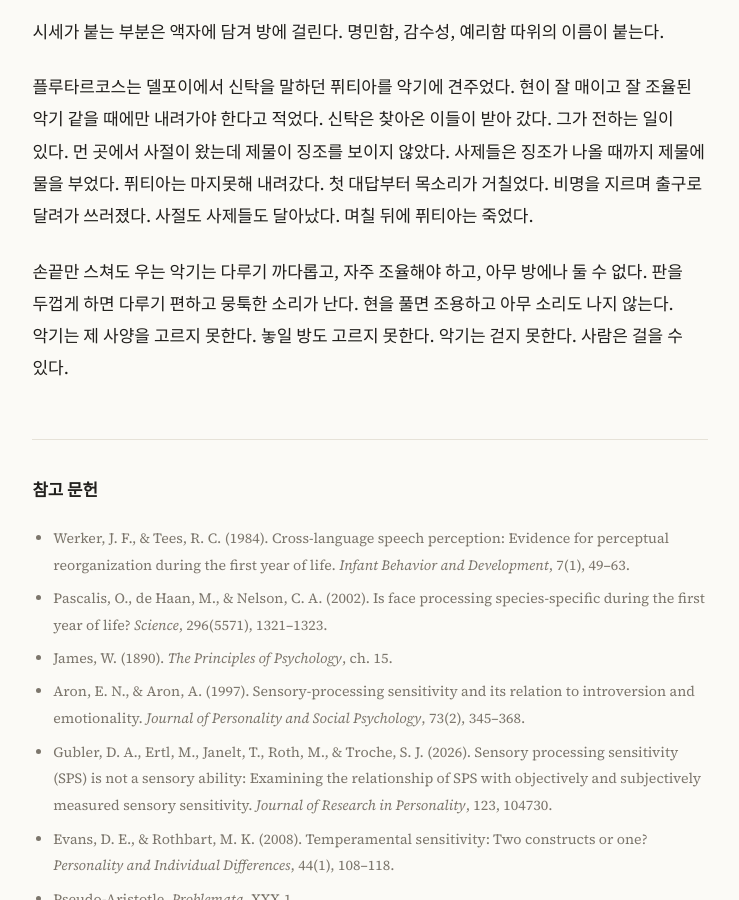
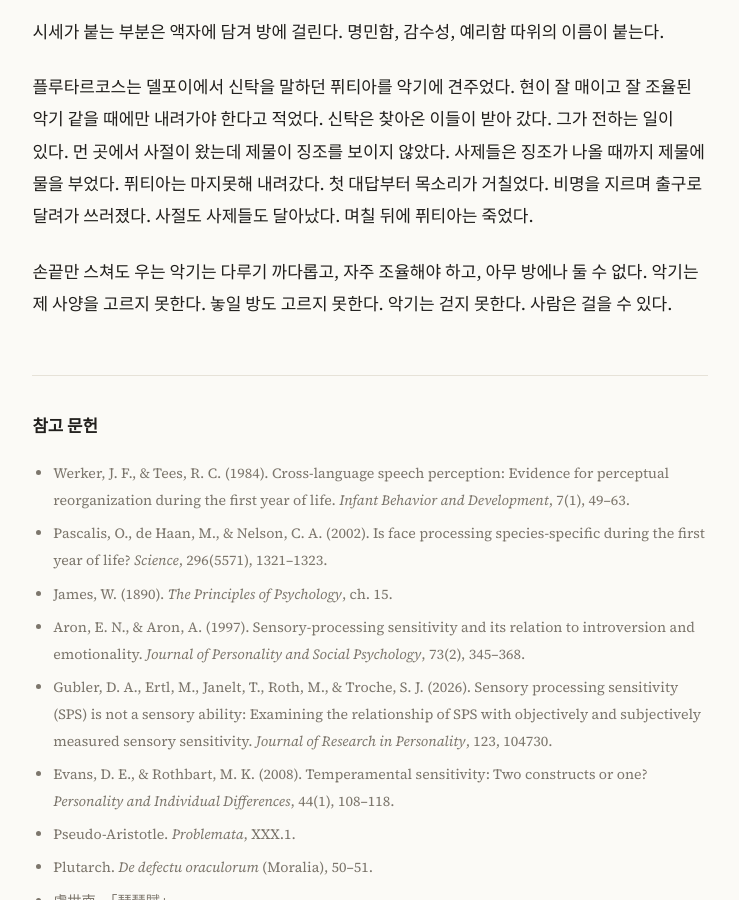
Before and after one commit to nonasking/essays, a Jekyll site: the page built from sensitivity/index.md, in a window 1280 px wide and 900 px high, scrolled down 5134 px. Shown: the whole window, without its empty margins (270-1009 px from the left). Built offline with Jekyll 4.4.1, drawn with Linux system fonts in a browser that asks for light colours.

Commit message:
Sensitivity: last paragraph without the board-and-strings recap (KR/EN)
Co-Authored-By: Claude Fable 5.2 <noreply@anthropic.com>
Claude-Session: https://claude.ai/code/session_01BTGLPHUQgcECRy3cyR5ScH

```diff
--- a/sensitivity/index.md
+++ b/sensitivity/index.md
@@ -117,7 +117,7 @@ description: 손끝만 스쳐도 우는 악기에 대하여. 한 성질에서
 
 플루타르코스는 델포이에서 신탁을 말하던 퓌티아를 악기에 견주었다. 현이 잘 매이고 잘 조율된 악기 같을 때에만 내려가야 한다고 적었다. 신탁은 찾아온 이들이 받아 갔다. 그가 전하는 일이 있다. 먼 곳에서 사절이 왔는데 제물이 징조를 보이지 않았다. 사제들은 징조가 나올 때까지 제물에 물을 부었다. 퓌티아는 마지못해 내려갔다. 첫 대답부터 목소리가 거칠었다. 비명을 지르며 출구로 달려가 쓰러졌다. 사절도 사제들도 달아났다. 며칠 뒤에 퓌티아는 죽었다.
 
-손끝만 스쳐도 우는 악기는 다루기 까다롭고, 자주 조율해야 하고, 아무 방에나 둘 수 없다. 판을 두껍게 하면 다루기 편하고 뭉툭한 소리가 난다. 현을 풀면 조용하고 아무 소리도 나지 않는다. 악기는 제 사양을 고르지 못한다. 놓일 방도 고르지 못한다. 악기는 걷지 못한다. 사람은 걸을 수 있다.
+손끝만 스쳐도 우는 악기는 다루기 까다롭고, 자주 조율해야 하고, 아무 방에나 둘 수 없다. 악기는 제 사양을 고르지 못한다. 놓일 방도 고르지 못한다. 악기는 걷지 못한다. 사람은 걸을 수 있다.
 
 ## 참고 문헌
 
```
Also changed, not shown: sensitivity/en.md (+1 -1 lines).
